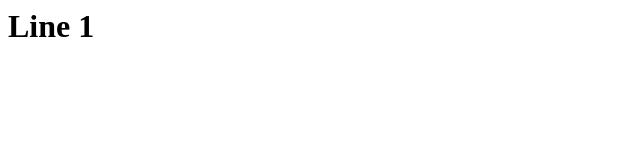
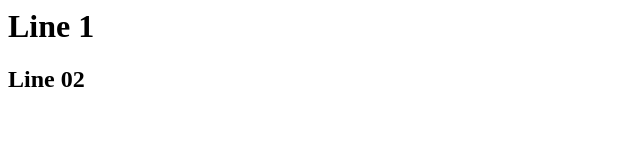
Before and after one commit to mdalisakib/Demo, a plain HTML site: page index.html in a window 1280 px wide. Shown: the whole page, without its empty margins (0-640 px from the left). Drawn offline with Linux system fonts and the light colour scheme.

Commit message:
version 2.0

```diff
--- a/index.html
+++ b/index.html
@@ -6,5 +6,6 @@
 </head>
 <body>
     <h1>Line 1</h1>
+    <h2>Line 02</h2>
 </body>
 </html>
```
